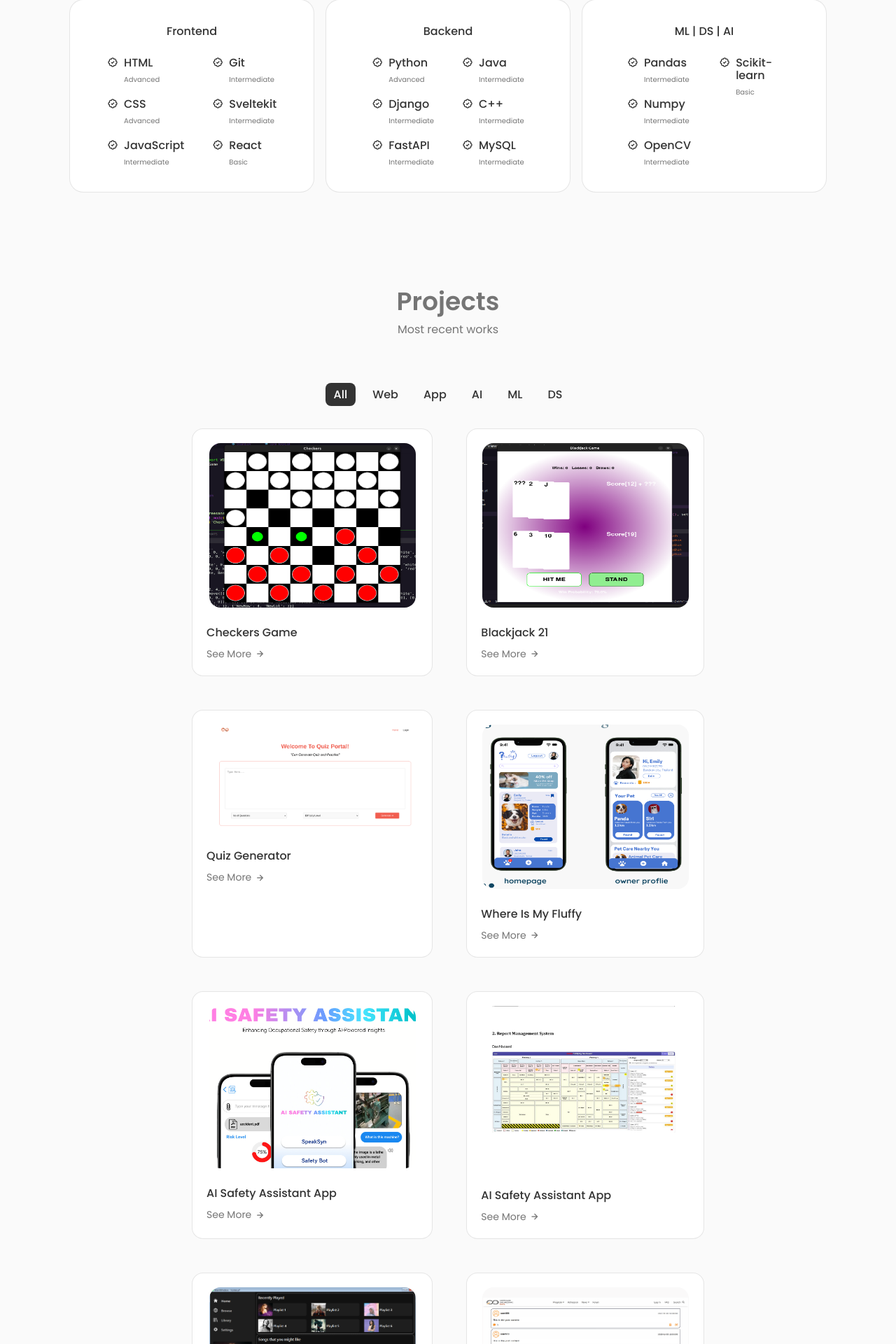
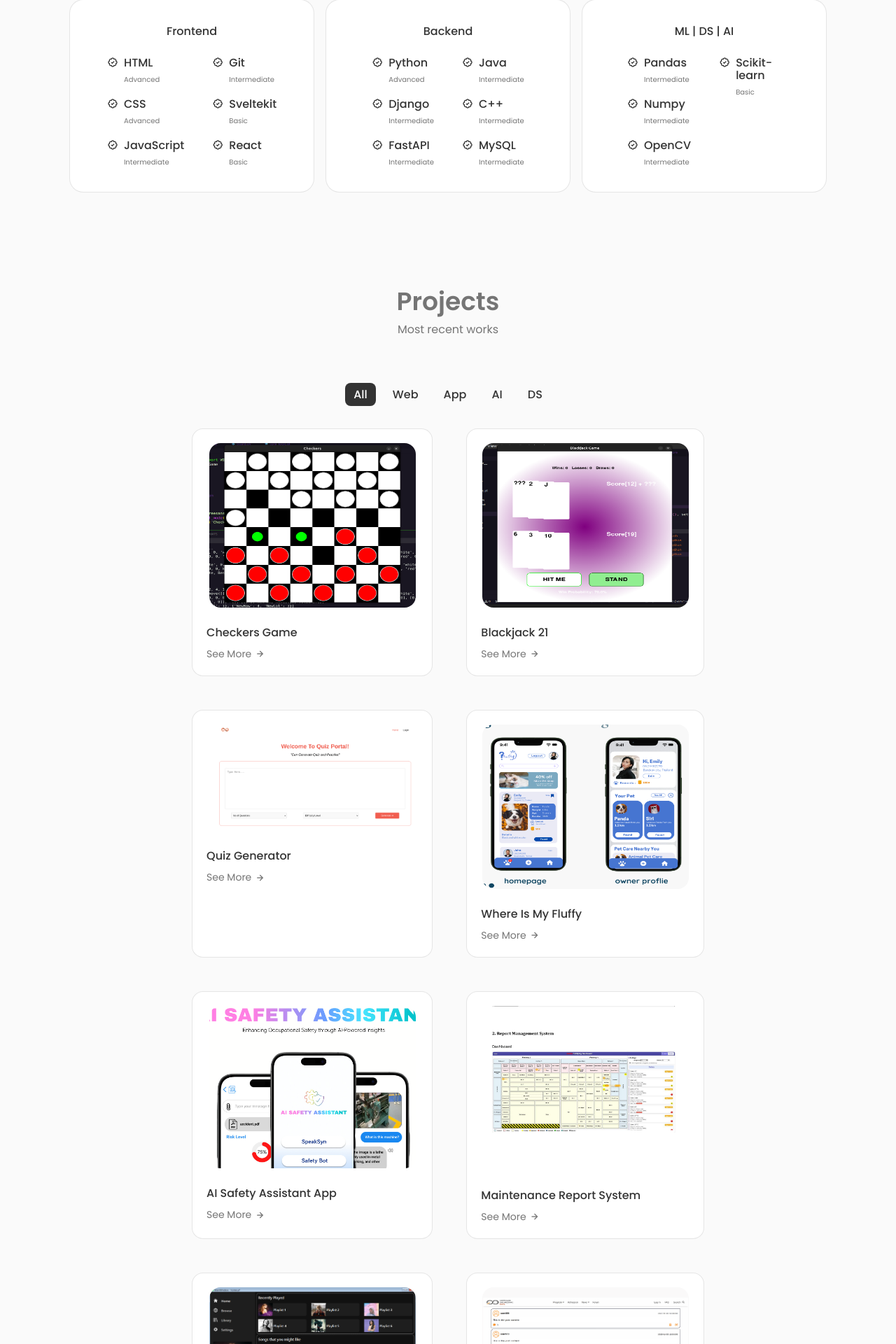
Before and after one commit to ptk18/portfolio-site, a React (Create React App) app: page / in a window 1280 px wide. Shown: the part 1618-3538 px from the top of the page at 70% size. Built offline with nearby package versions, Linux system fonts and the light colour scheme.

Commit message:
fixed some bugs.

```diff
--- a/src/components/projects/Data.jsx
+++ b/src/components/projects/Data.jsx
@@ -65,7 +65,7 @@ export const projectsData = [
     {
         id: 6,
         image: Project6,
-        title: 'AI Safety Assistant App',
+        title: 'Maintenance Report System',
         category: 'Web',
         techStack : 'Python, Django, MySQL',
         description: 'This project is an issue reporting website developed using Python, Django, and JavaScript, serving over 100 users. It features real-time dashboards and data visualizations, which reduce manual reporting time by 40% and significantly improve issue resolution efficiency. The application enhances user experience by streamlining the reporting process and providing actionable insights.',
@@ -150,7 +150,6 @@ export const projectsData = [
         techStack : 'Naive Bayes, Classification, Confusion Matrix',
         description: 'This project’s objectives include exploring the relationship between demographic factors and reading preferences, assessing the effectiveness of demographic-based recommendations, and providing an alternative approach to conventional recommendation systems. We hope that our findings will not only support a more personalized reading experience but also contribute to advancing methods in recommendation systems by showcasing the potential of demographic-based personalization.',
         githublink: 'https://github.com/ptk18/Book-Recommendation-DS-Project-/tree/main',
-
     },
 
 
@@ -170,9 +169,6 @@ export const projectsNav = [
         name: 'AI',
     },
     {
-        name: 'ML',
-    },
-    {
         name: 'DS',
     },
 ];
--- a/src/components/projects/services.css
+++ b/src/components/projects/services.css
@@ -151,11 +151,18 @@
     .services__modal-content {
         width: 90%;
         padding: 2rem 1.5rem 1.5rem;
+
+    }
+    .services__modal-description {
+        max-height: 150px;
     }
 
     .services__modal-description, .services__modal-project-link, .services__modal-techStack-container {
         padding: 0;
     }
+    .services__modal-techStack {
+        text-align: left;
+    }
     .services__modal-close{
         top: 0.2rem;;
     }
--- a/src/components/skills/Frontend.jsx
+++ b/src/components/skills/Frontend.jsx
@@ -50,7 +50,7 @@ const Frontend = () => {
 
                     <div>
                         <h3 className="skills__name">Sveltekit</h3>
-                        <span className="skills__level">Intermediate</span>
+                        <span className="skills__level">Basic</span>
                     </div>
                 </div>
 
```
